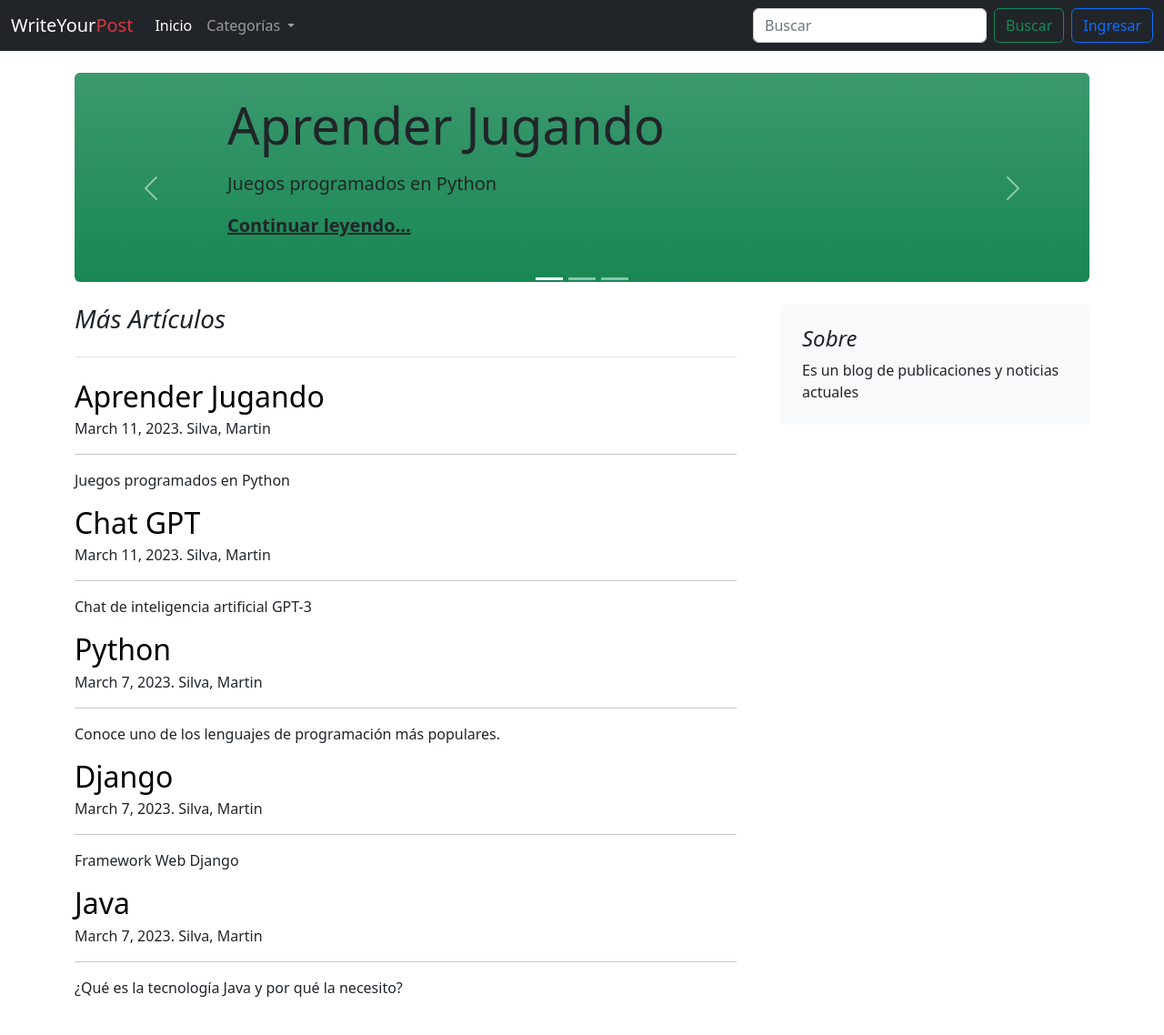
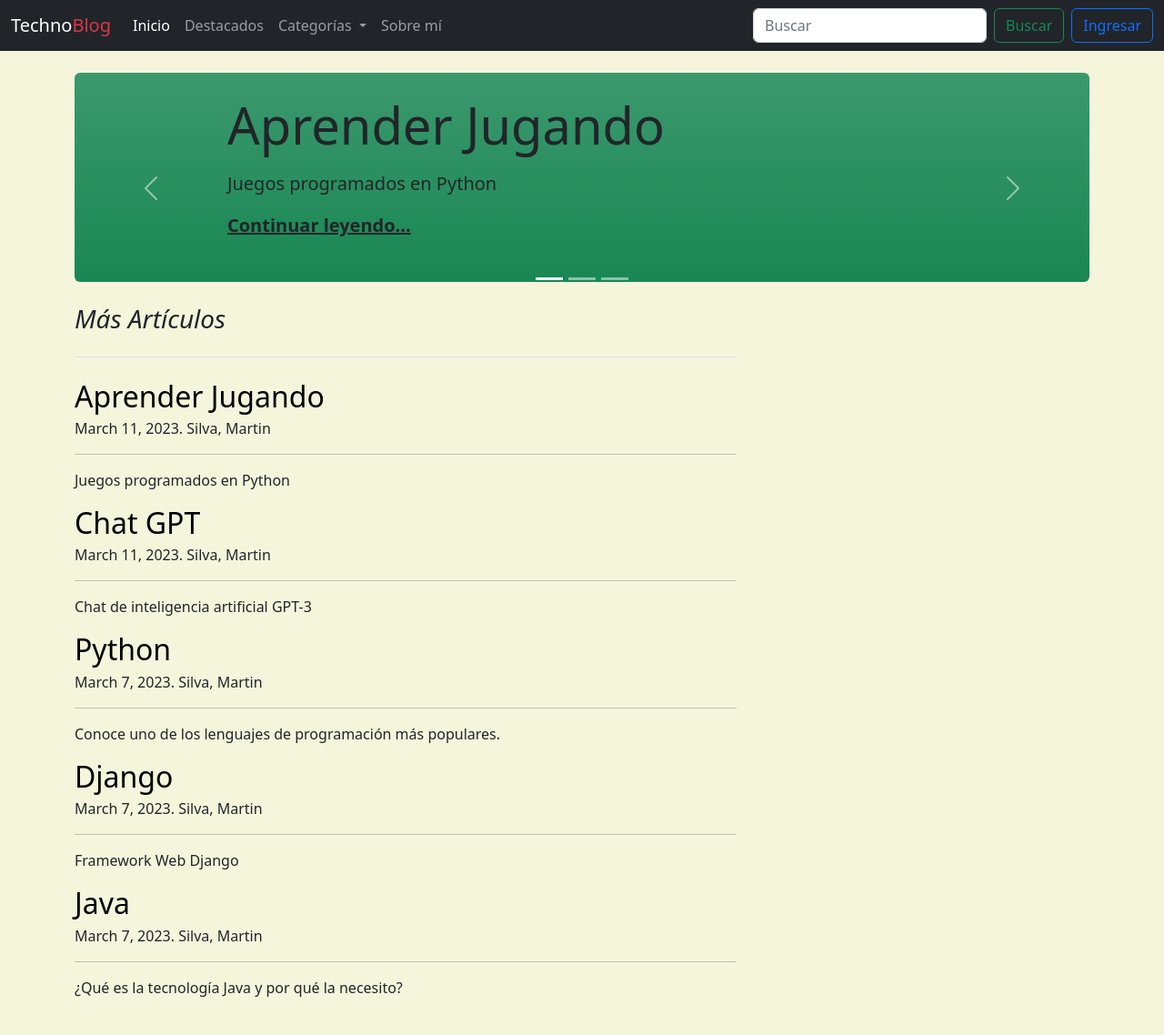
Before and after one commit to martins80/Proyecto-Final-Silva_Martin, a Django app: page / in a window 1280 px wide. Shown: the whole page at 91% size. Run offline with Django 4.2, Linux system fonts and the light colour scheme; data comes from the database, SQL or seed files in the repository; both versions use the stored data as it was after the commit.

Commit message:
Proyecto final terminado

```diff
--- a/blogs/templates/base.html
+++ b/blogs/templates/base.html
@@ -9,7 +9,7 @@
           integrity="sha384-Zenh87qX5JnK2Jl0vWa8Ck2rdkQ2Bzep5IDxbcnCeuOxjzrPF/et3URy9Bv1WTRi" crossorigin="anonymous">
 
 </head>
-<body>
+<body style="background-color: beige;">
 
 {% include "navbar.html" %}
 {% block content %} {% endblock content %}
--- a/blogs/templates/blogs/home_page.html
+++ b/blogs/templates/blogs/home_page.html
@@ -38,15 +38,6 @@
                 {% endfor %}
 
             </div>
-
-            <div class="col-md-4">
-                <div class="position-sticky" style="top: 2rem;">
-                    <div class="p-4 mb-3 bg-light rounded">
-                        <h4 class="fst-italic">Sobre</h4>
-                        <p class="mb-0">Es un blog de publicaciones y noticias actuales</p>
-                    </div>
-                </div>
-            </div>
         </div>
 
     </main>
--- a/blogs/templates/navbar.html
+++ b/blogs/templates/navbar.html
@@ -1,6 +1,6 @@
 <nav class="navbar navbar-expand-lg navbar-dark bg-dark">
     <div class="container-fluid">
-        <a class="navbar-brand" href="/">WriteYour<span class="text-danger">Post</span></a>
+        <a class="navbar-brand" href="/">Techno<span class="text-danger">Blog</span></a>
         <button class="navbar-toggler" type="button" data-bs-toggle="collapse" data-bs-target="#navbarSupportedContent"
                 aria-controls="navbarSupportedContent" aria-expanded="false" aria-label="Toggle navigation">
             <span class="navbar-toggler-icon"></span>
@@ -10,9 +10,9 @@
                 <li class="nav-item">
                     <a class="nav-link active" aria-current="page" href="/">Inicio</a>
                 </li>
-                <!--<li class="nav-item">
+                <li class="nav-item">
                     <a class="nav-link" href="{% url 'blogs:featured' %}">Destacados</a>
-                </li> -->
+                </li>
                 <li class="nav-item dropdown">
                     <a class="nav-link dropdown-toggle" href="#" role="button" data-bs-toggle="dropdown"
                        aria-expanded="false">
@@ -24,6 +24,9 @@
                                    href="{% url 'blogs:category' category.slug %}">{{ category.title }}</a></li>
                         {% endfor %}
                     </ul>
+                </li>
+                <li class="nav-item">
+                    <a class="nav-link" href="{% url 'blogs:about' %}">Sobre mí</a>
                 </li>
             </ul>
             <form class="d-flex" role="search" action="{% url 'blogs:search' %}" method="get">
--- a/blogs/urls.py
+++ b/blogs/urls.py
@@ -1,4 +1,4 @@
-from django.urls import path
+from django.urls import path, include
 
 from blogs import views
 
@@ -11,4 +11,8 @@ urlpatterns = [
     path('featured/', views.FeaturedListView.as_view(), name='featured'),
     path('category/<slug:slug>', views.CategoryListView.as_view(), name='category'),
     path('search/', views.SearchResultsView.as_view(), name='search'),
+    path('about/',views.about, name='about'),
+
+
+
 ]
--- a/blogs/views.py
+++ b/blogs/views.py
@@ -26,6 +26,9 @@ def home_page(request):
     }
 
     return render(request, 'blogs/home_page.html', context=context)
+
+def about(request):
+    return render(request, 'blogs/about.html')
 
 
 class PostDetailView(generic.DetailView):
--- a/core/urls.py
+++ b/core/urls.py
@@ -17,10 +17,13 @@ from django.urls import path, include
 from django.conf import settings
 from django.conf.urls.static import static
 from django.contrib.auth import urls
+from blogs import views
 
 urlpatterns = [
     path('admin/', admin.site.urls),
     path('accounts/', include('django.contrib.auth.urls')),
     path('', include('blogs.urls')),
     path('', include('users.urls')),
+    path('about/',views.about, name='about'),
+
 ] + static(settings.MEDIA_URL, document_root=settings.MEDIA_ROOT)
--- a/users/urls.py
+++ b/users/urls.py
@@ -8,4 +8,5 @@ app_name = 'users'
 urlpatterns = [
     path('registraion/', views.UserRegistration.as_view(), name='registration'),
     path('success/', TemplateView.as_view(template_name='users/success_registration.html'), name='success')
+
 ]
```
Also changed, not shown: blogs/templates/blogs/about.html (added, +14 -0 lines), db.sqlite3, media/post_images/ELjhMjkBZ3A.jpg (added), media/post_images/R.jpeg (added).
